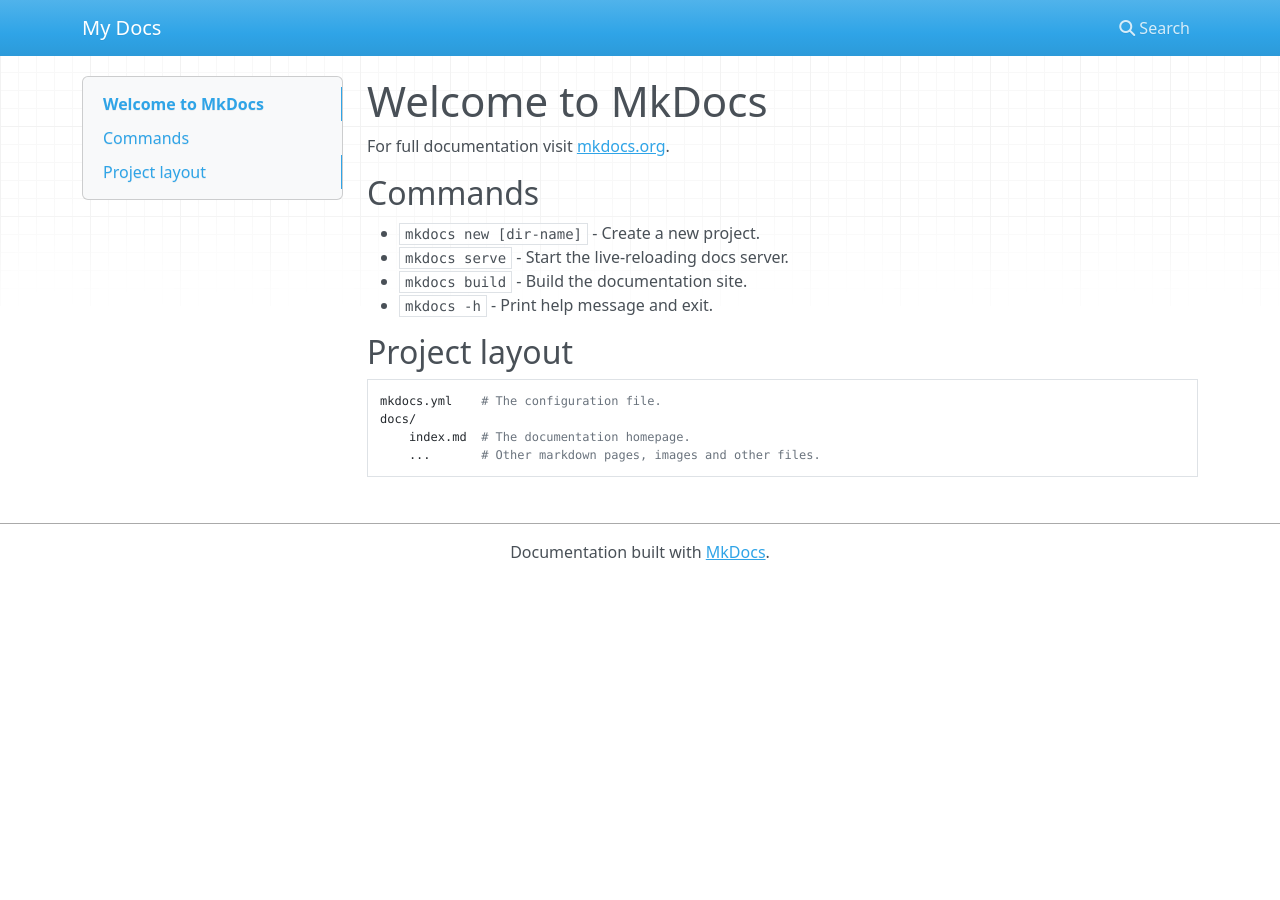
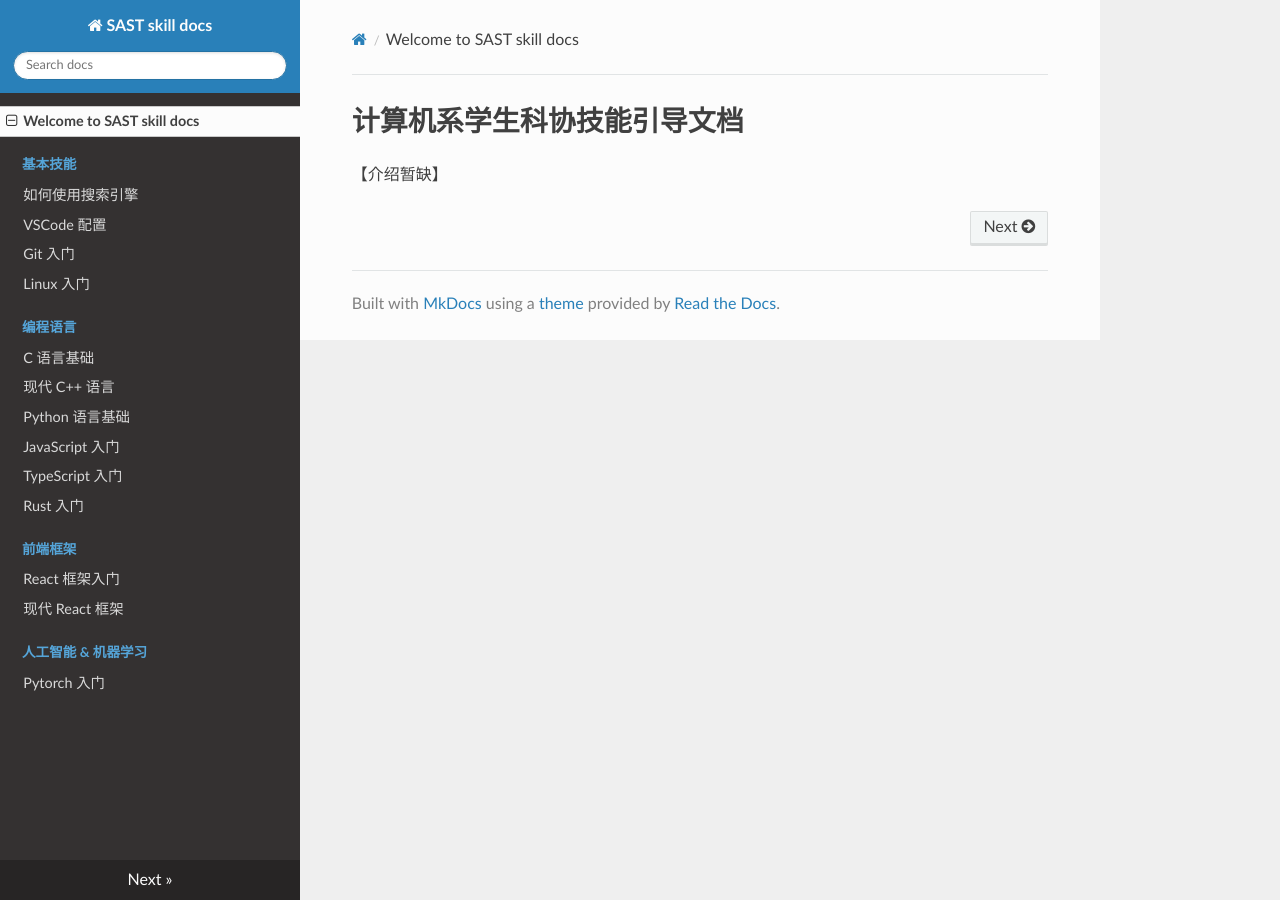
Before and after one commit to SAST-skill-docers/sast-skill-docs, an MkDocs documentation site: the page built from docs/index.md, in a window 1280 px wide. Built offline with MkDocs 1.6.1, drawn with Linux system fonts in a browser that asks for light colours; nearby versions of some CDN libraries.

Commit message:
Set up structure

```diff
--- a/docs/index.md
+++ b/docs/index.md
@@ -1,17 +1,3 @@
-# Welcome to MkDocs
+# 计算机系学生科协技能引导文档
 
-For full documentation visit [mkdocs.org](https://www.mkdocs.org).
-
-## Commands
-
-* `mkdocs new [dir-name]` - Create a new project.
-* `mkdocs serve` - Start the live-reloading docs server.
-* `mkdocs build` - Build the documentation site.
-* `mkdocs -h` - Print help message and exit.
-
-## Project layout
-
-    mkdocs.yml    # The configuration file.
-    docs/
-        index.md  # The documentation homepage.
-        ...       # Other markdown pages, images and other files.
+【介绍暂缺】
--- a/mkdocs.yml
+++ b/mkdocs.yml
@@ -1 +1,24 @@
-site_name: My Docs
+# Basics
+site_name: SAST skill docs
+theme: readthedocs
+
+# Contents
+nav:
+  - Welcome to SAST skill docs: index.md
+  - 基本技能:
+    - 如何使用搜索引擎: basic/search-engine.md
+    - VSCode 配置: basic/vscode.md
+    - Git 入门: basic/git.md
+    - Linux 入门: basic/linux.md
+  - 编程语言:
+    - C 语言基础: languages/c-basic.md
+    - 现代 C++ 语言: languages/modern-cpp.md
+    - Python 语言基础: languages/python.md
+    - JavaScript 入门: languages/javascript.md
+    - TypeScript 入门: languages/typescript.md
+    - Rust 入门: languages/rust.md
+  - 前端框架:
+    - React 框架入门: frontend/react-easy.md
+    - 现代 React 框架: frontend/react-more.md
+  - 人工智能 & 机器学习:
+    - Pytorch 入门: ai-ml/pytorch.md
```
Also changed, not shown: docs/languages/javascript.md (added, +17 -0 lines), test.yml (added, +112 -0 lines), docs/ai-ml/pytorch.md (added), docs/basic/git.md (added), docs/basic/linux.md (added), docs/basic/search-engine.md (added), docs/basic/vscode.md (added), docs/frontend/react-easy.md (added), docs/frontend/react-more.md (added), docs/languages/c-basic.md (added), docs/languages/modern-cpp.md (added), docs/languages/python.md (added), docs/languages/rust.md (added), docs/languages/typescript.md (added), 1 other file.
